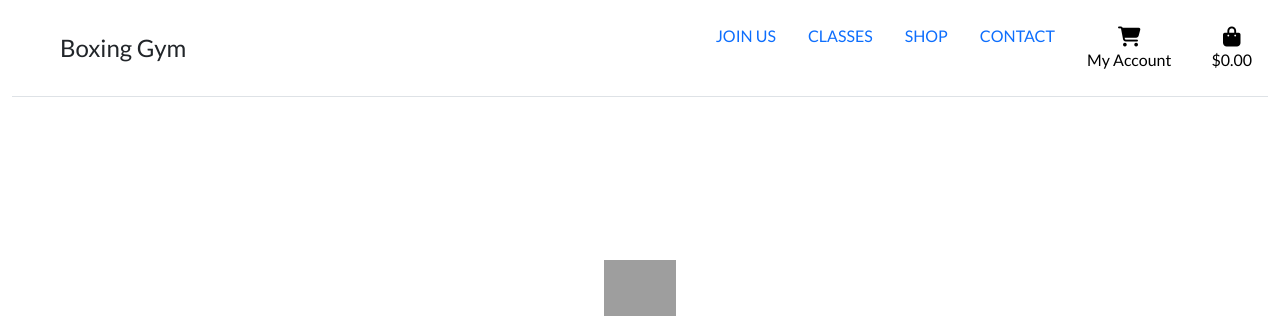
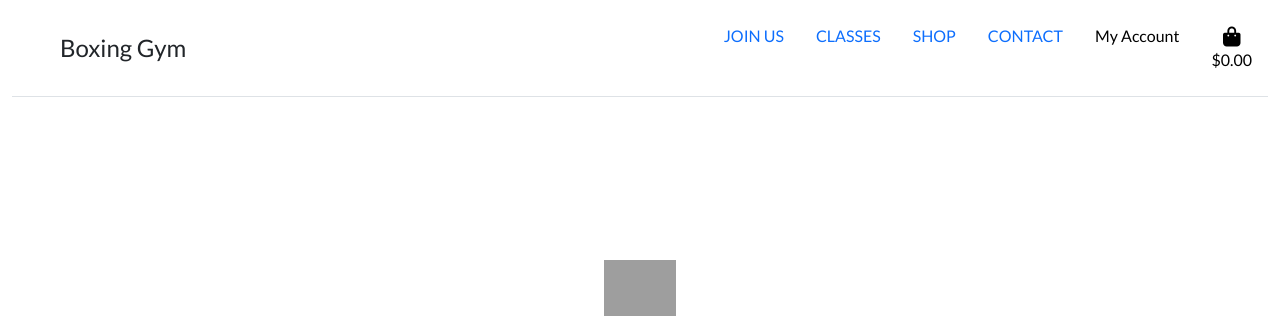
Before and after one commit to Code-Institute-Submissions/DinaPapsujevica-MP4-Boxing-gym_NovResub, a Django app: page / in a window 1280 px wide. Shown: the top 316 px of the page. Run offline with Django 3.2, Linux system fonts and the light colour scheme; some libraries are stand-ins or nearby versions; grey boxes are pictures that could not be loaded.

Commit message:
Added mobile header

```diff
--- a/static/css/base.css
+++ b/static/css/base.css
@@ -60,6 +60,13 @@ body {
     border: 1px solid black !important;
 }
 
+/*  Footer */
+.container {
+    width: auto;
+    max-width: 680px;
+    padding: 0 15px;
+  }
+
 /* -------------------------------- Media Queries */
 
 /* Slightly larger container on xl screens */
--- a/templates/base.html
+++ b/templates/base.html
@@ -48,10 +48,9 @@
           <li class="nav-item"><a href="#" class="nav-link text-uppercase">Classes</a></li>
           <li class="nav-item"><a href="#" class="nav-link text-uppercase">Shop</a></li>
           <li class="nav-item"><a href="#" class="nav-link text-uppercase">Contact</a></li>
-          <li class="list-inline-item dropdown">
+          <li class="nav-item dropdown">
             <a class="text-black nav-link" href="#" id="dropdownUser2" data-bs-toggle="dropdown" aria-expanded="false">
                 <div class="text-center">
-                    <div><i class="fas fa-shopping-cart fa-lg"></i></div>
                     <p class="my-0">My Account</p>
                 </div>
             </a>
@@ -68,7 +67,7 @@
                 {% endif %}
             </div>
         </li>
-        <li class="list-inline-item">
+        <li class="nav-item">
           <a class="{% if grand_total %}text-info font-weight-bold{% else %}text-black{% endif %} nav-link" href="">
               <div class="text-center">
                   <div><i class="fas fa-shopping-bag fa-lg"></i></div>
@@ -96,6 +95,12 @@
     {% block content %}
     {% endblock %}
 
+    <footer class="footer mt-auto py-3 bg-light">
+      <div class="container">
+        <span class="text-muted">Place sticky footer content here.</span>
+      </div>
+    </footer>
+
     {% block postloadjs %}
     {% endblock %}
 
```
Also changed, not shown: templates/includes/mobile-top-header.html (added, +36 -0 lines).
